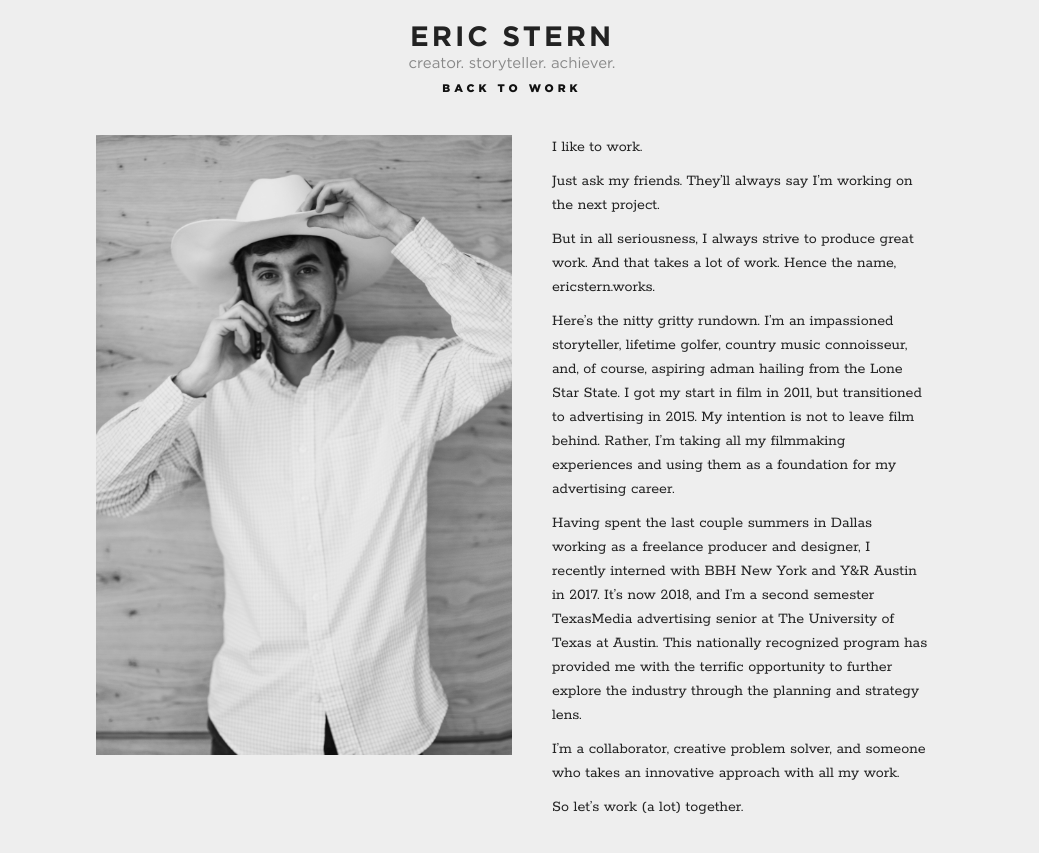
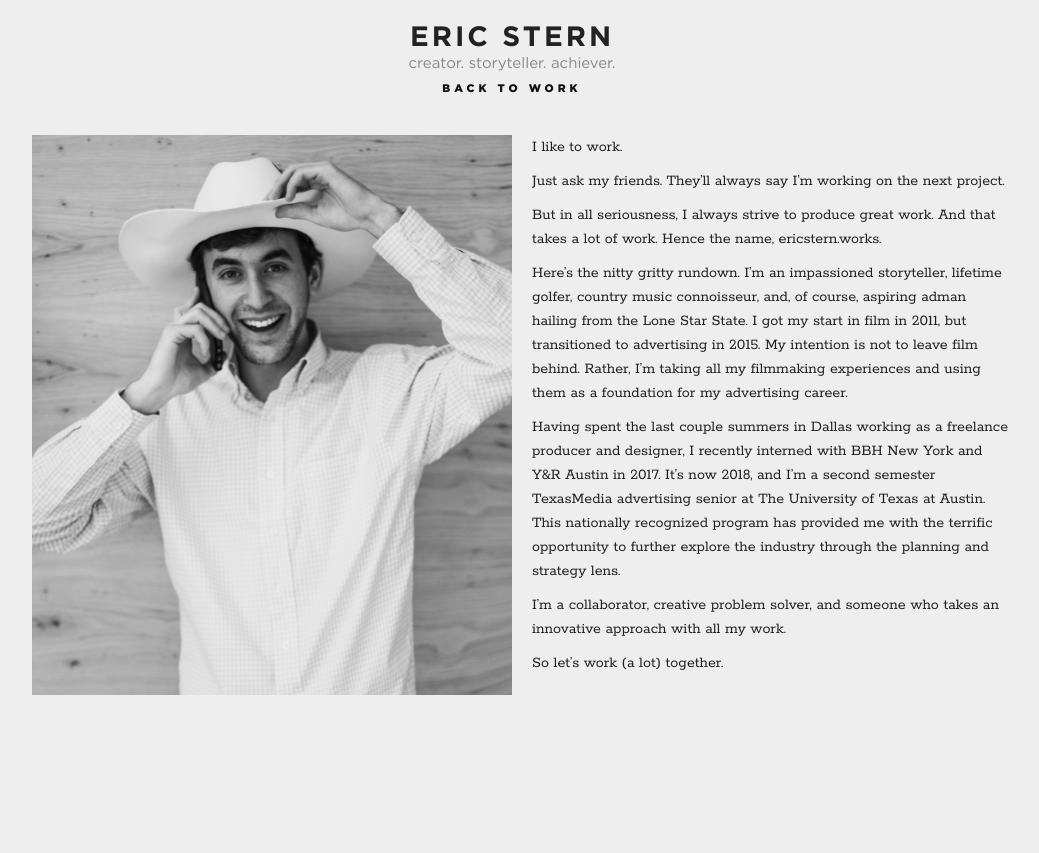
Before and after one commit to heidarianw/EricStern, a Jekyll site: the page built from about.markdown, in a window 1280 px wide. Shown: the top 853 px of the page, without its empty margins (128-1167 px from the left). Built offline with Jekyll 4.4.1, drawn with Linux system fonts in a browser that asks for light colours; nearby versions of some CDN libraries; some web fonts are replaced.

Commit message:
updating about

```diff
--- a/_layouts/about.html
+++ b/_layouts/about.html
@@ -10,7 +10,7 @@ class: page
       <img src="{{ page.bio_image | prepend: site.url }}">
     </figure>
 
-    <div class="bio grid-two-half">
+    <div class="bio grid-one-half">
       {{ content }}
     </div>
 
--- a/_sass/_pages.scss
+++ b/_sass/_pages.scss
@@ -101,7 +101,7 @@
 
 	&.about {
     .container {
-      width: $half + 15%;
+      width: $half + 25%;
       margin-top: $gutter;
 
     .page-heading {
@@ -112,6 +112,8 @@
     }
 
     .bio {
+      margin: 0 0 0 $gutter / 2;
+
       p {
         line-height: $base-line-height;
       }
@@ -126,7 +128,7 @@
     }
 
 		.bio-image {
-      margin: 0 $gutter * 2 0 0;
+      margin: 0 $gutter / 2 0 0;
 
       @media #{$break-large} {
         & {
--- a/_work/put-em-up.markdown
+++ b/_work/put-em-up.markdown
@@ -1,5 +1,4 @@
 ---
-<<<<<<< HEAD
 title: Put 'em Up (Texas Anthem)
 date: 2018-01-05 00:25:00 Z
 general:
@@ -47,7 +46,4 @@ sections:
     press_url: http://orangemag.co/multimedia-1/2015/11/10/jonathan-dror-reads-mean-tweets-1
   - logo: "/uploads/logos/1300-zone.png"
     press_url: https://am1300thezone.iheart.com/onair/the-sports-buffet-22066/jonathan-dror-put-em-up-13912351/#ixzz3kcRdyyRu
-=======
-title: Put Em Up
->>>>>>> 07ba15bff16a74fd0ea48cf2b2498fb52f2c2fe5
 ---
```
Also changed, not shown: _uploads/eric.jpg.
